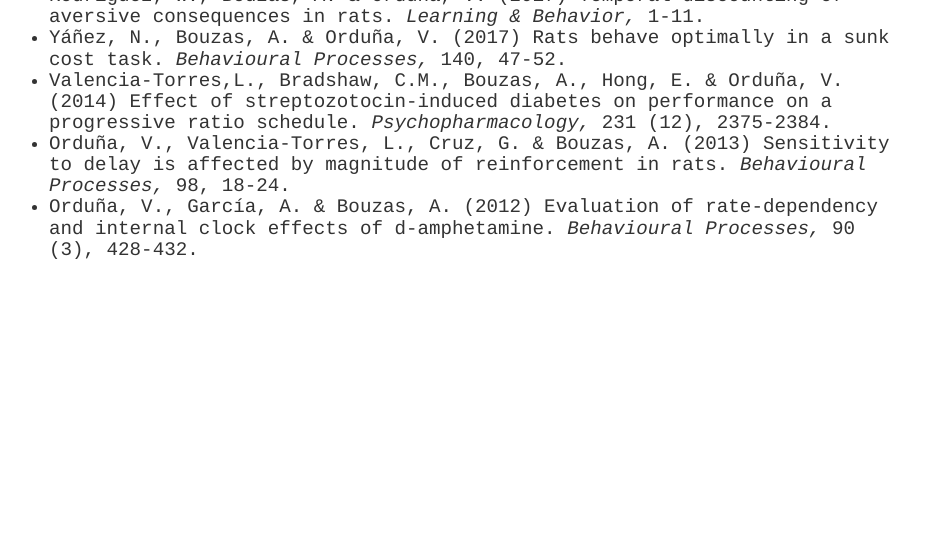
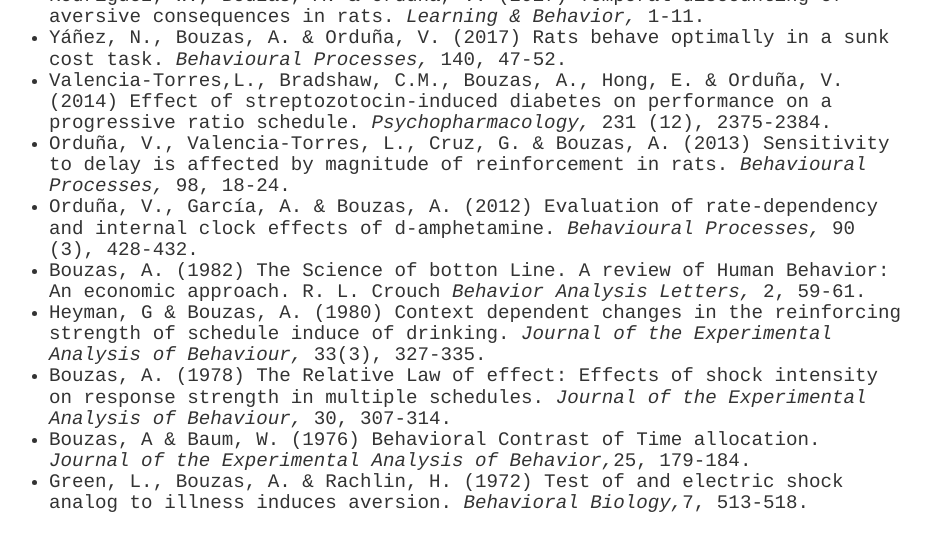
Before and after one commit to BouzasLab25/bouzaslab25.github.io, a Jekyll site: the page built from people/arturo.html, in a window 1280 px wide and 900 px high, scrolled down 1709 px. Shown: the top 551 px of the window, without its empty margins (183-1114 px from the left). Built offline with Jekyll 4.4.1, drawn with Linux system fonts in a browser that asks for light colours.

Commit message:
Some addition

```diff
--- a/people/arturo.html
+++ b/people/arturo.html
@@ -43,6 +43,17 @@
 
 	 	 	<li class='ho' >Orduña, V., García, A. & Bouzas, A. (2012) Evaluation of rate-dependency and internal clock effects of d-amphetamine. <i> Behavioural Processes,</i> 90 (3), 428-432. </li>
 
+	 	 	<li class='ho' >Bouzas, A. (1982) The Science of botton Line. A review of Human Behavior: An economic approach. R. L. Crouch <i> Behavior Analysis Letters,</i> 2, 59-61. </li>
+
+	 	 	<li class='ho' >Heyman, G & Bouzas, A. (1980) Context dependent changes in the reinforcing strength of schedule induce of drinking. <i> Journal of the Experimental Analysis of Behaviour,</i> 33(3), 327-335. </li>
+
+	 	 		 	<li class='ho' >Bouzas, A. (1978) The Relative Law of effect: Effects of shock intensity on response strength in multiple schedules. <i> Journal of the Experimental Analysis of Behaviour,</i> 30, 307-314. </li>
+
+	 	 		 	<li class='ho' >Bouzas, A & Baum, W. (1976) Behavioral Contrast of Time allocation. <i> Journal of the Experimental Analysis of Behavior,</i>25, 179-184. </li>
+
+	 	 		 	 	<li class='ho' >Green, L., Bouzas, A. & Rachlin, H. (1972) Test of and electric shock analog to illness induces aversion. <i> Behavioral Biology,</i>7, 513-518. </li>
+
+
 
 
 	</ul>
```
Also changed, not shown: 8 other files.
